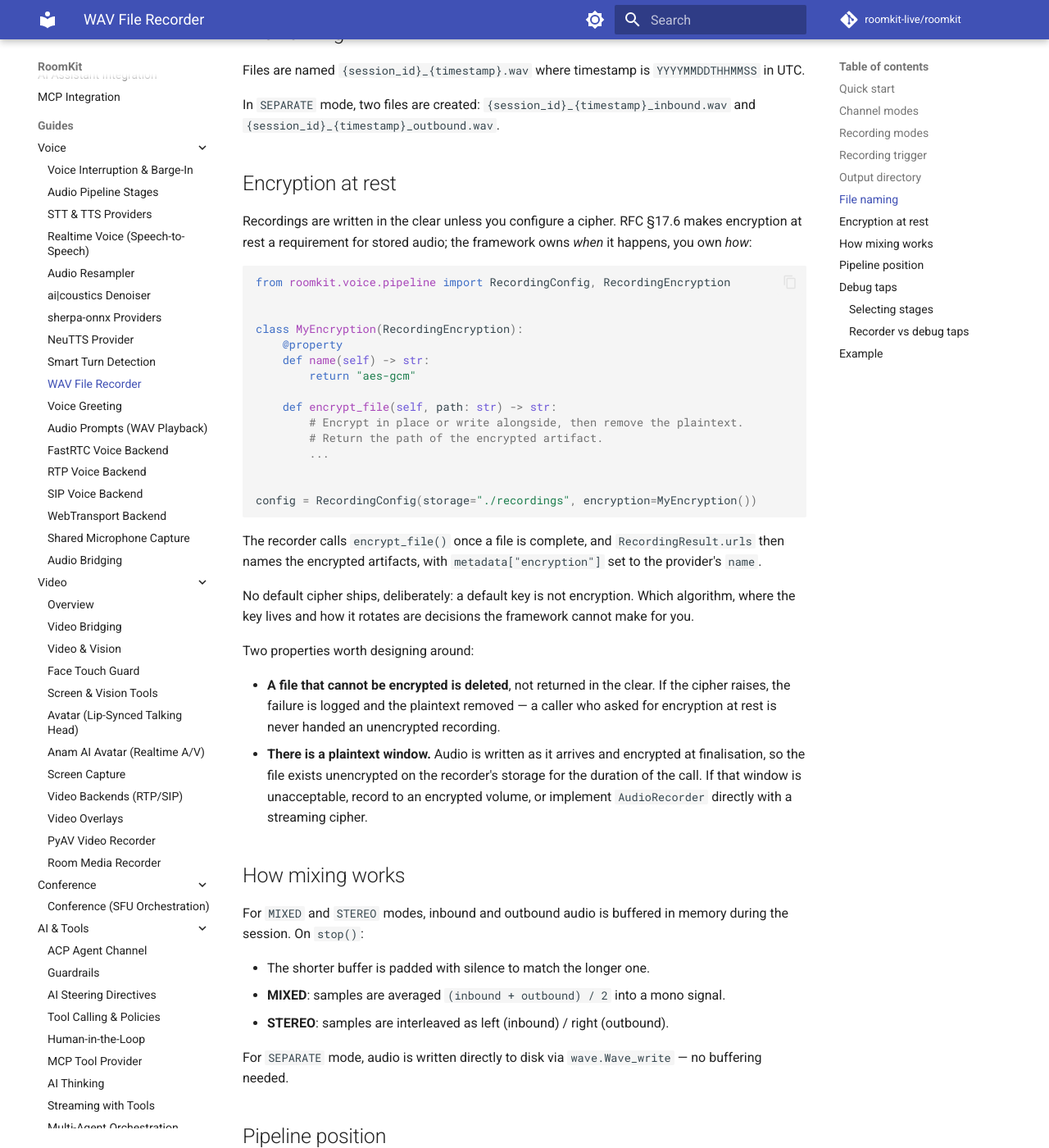
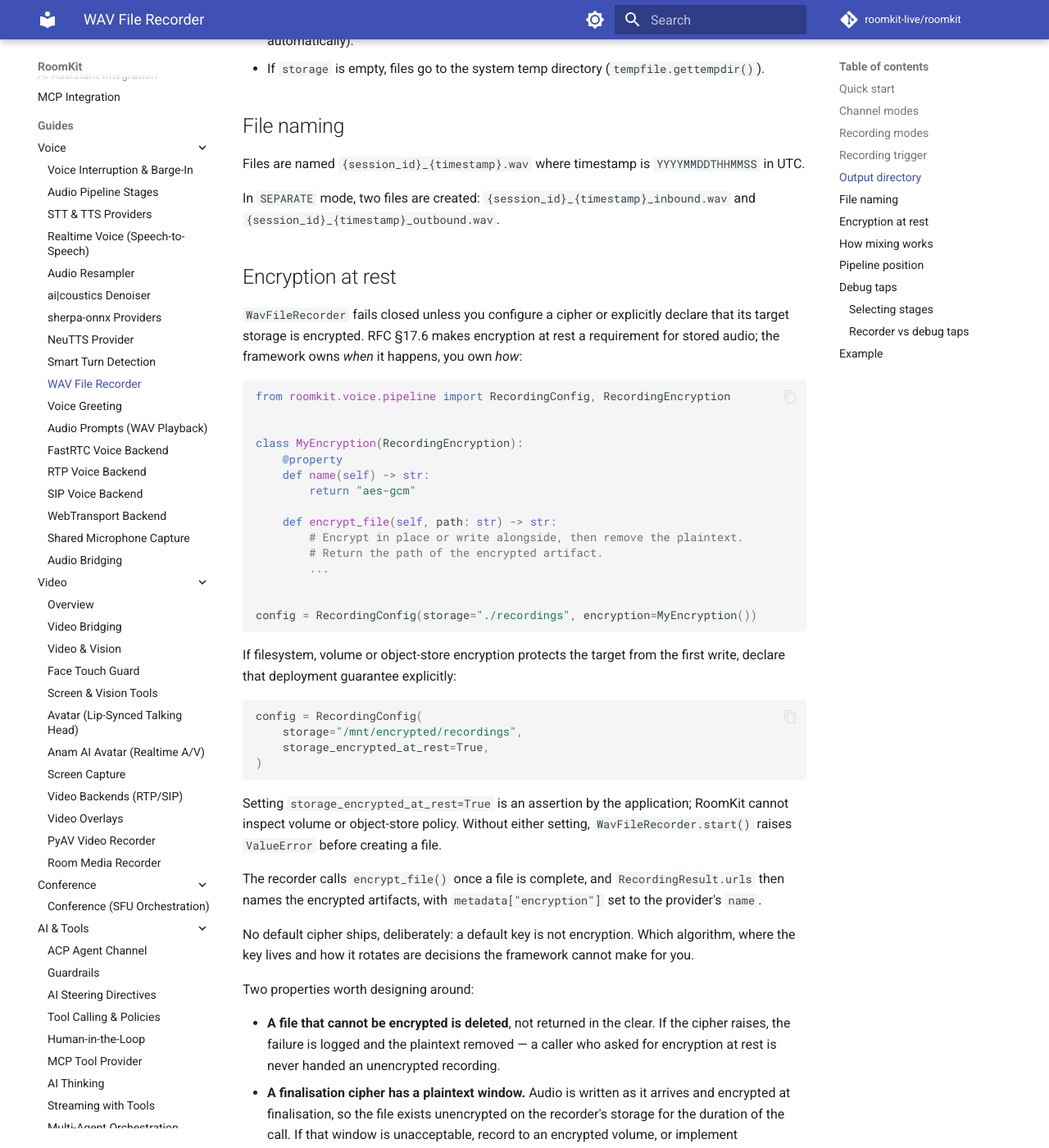
Before and after one commit to roomkit-live/roomkit-docs, an MkDocs documentation site: the page built from docs/guides/wav-file-recorder.md, in a window 1280 px wide and 1400 px high, scrolled down 2169 px. Shown: the whole window at 82% size. Built offline with MkDocs 1.6.1 and Material for MkDocs 9.7.7, drawn with Linux system fonts in a browser that asks for light colours; comment, search, counter and statistics services are not loaded; some of the changed text lies outside the part shown.

````diff
--- a/docs/guides/wav-file-recorder.md
+++ b/docs/guides/wav-file-recorder.md
@@ -12,7 +12,10 @@ from roomkit.voice.pipeline.recorder import RecordingConfig
 
 config = AudioPipelineConfig(
     recorder=WavFileRecorder(),
-    recording_config=RecordingConfig(storage="./recordings"),
+    recording_config=RecordingConfig(
+        storage="./recordings",
+        storage_encrypted_at_rest=True,
+    ),
     # ... other providers (vad, denoiser, etc.)
 )
 ```
@@ -35,12 +38,14 @@ from roomkit.voice.pipeline.recorder import RecordingChannelMode, RecordingConfi
 # Stereo: inbound=left, outbound=right
 config = RecordingConfig(
     storage="./recordings",
+    storage_encrypted_at_rest=True,
     channels=RecordingChannelMode.STEREO,
 )
 
 # Separate files per direction
 config = RecordingConfig(
     storage="./recordings",
+    storage_encrypted_at_rest=True,
     channels=RecordingChannelMode.SEPARATE,
 )
 ```
@@ -61,6 +66,7 @@ from roomkit.voice.pipeline.recorder import RecordingConfig, RecordingMode
 # Only capture what the mic picks up
 config = RecordingConfig(
     storage="./recordings",
+    storage_encrypted_at_rest=True,
     mode=RecordingMode.INBOUND_ONLY,
 )
 ```
@@ -82,9 +88,10 @@ In `SEPARATE` mode, two files are created: `{session_id}_{timestamp}_inbound.wav
 
 ## Encryption at rest
 
-Recordings are written in the clear unless you configure a cipher. RFC §17.6
-makes encryption at rest a requirement for stored audio; the framework owns
-*when* it happens, you own *how*:
+`WavFileRecorder` fails closed unless you configure a cipher or explicitly
+declare that its target storage is encrypted. RFC §17.6 makes encryption at
+rest a requirement for stored audio; the framework owns *when* it happens, you
+own *how*:
 
 ```python
 from roomkit.voice.pipeline import RecordingConfig, RecordingEncryption
@@ -104,6 +111,20 @@ class MyEncryption(RecordingEncryption):
 config = RecordingConfig(storage="./recordings", encryption=MyEncryption())
 ```
 
+If filesystem, volume or object-store encryption protects the target from the
+first write, declare that deployment guarantee explicitly:
+
+```python
+config = RecordingConfig(
+    storage="/mnt/encrypted/recordings",
+    storage_encrypted_at_rest=True,
+)
+```
+
+Setting `storage_encrypted_at_rest=True` is an assertion by the application;
+RoomKit cannot inspect volume or object-store policy. Without either setting,
+`WavFileRecorder.start()` raises `ValueError` before creating a file.
+
 The recorder calls `encrypt_file()` once a file is complete, and
 `RecordingResult.urls` then names the encrypted artifacts, with
 `metadata["encryption"]` set to the provider's `name`.
@@ -117,7 +138,7 @@ Two properties worth designing around:
 - **A file that cannot be encrypted is deleted**, not returned in the clear. If
   the cipher raises, the failure is logged and the plaintext removed — a caller
   who asked for encryption at rest is never handed an unencrypted recording.
-- **There is a plaintext window.** Audio is written as it arrives and encrypted
+- **A finalisation cipher has a plaintext window.** Audio is written as it arrives and encrypted
   at finalisation, so the file exists unencrypted on the recorder's storage for
   the duration of the call. If that window is unacceptable, record to an
   encrypted volume, or implement `AudioRecorder` directly with a streaming
````
Also changed, not shown: docs/features.md (+27 -0 lines), docs/guides/audio-pipeline-stages.md (+1 -0 lines), docs/guides/fastrtc-backend.md (+4 -1 lines), docs/guides/room-lifecycle.md (+3 -0 lines).
